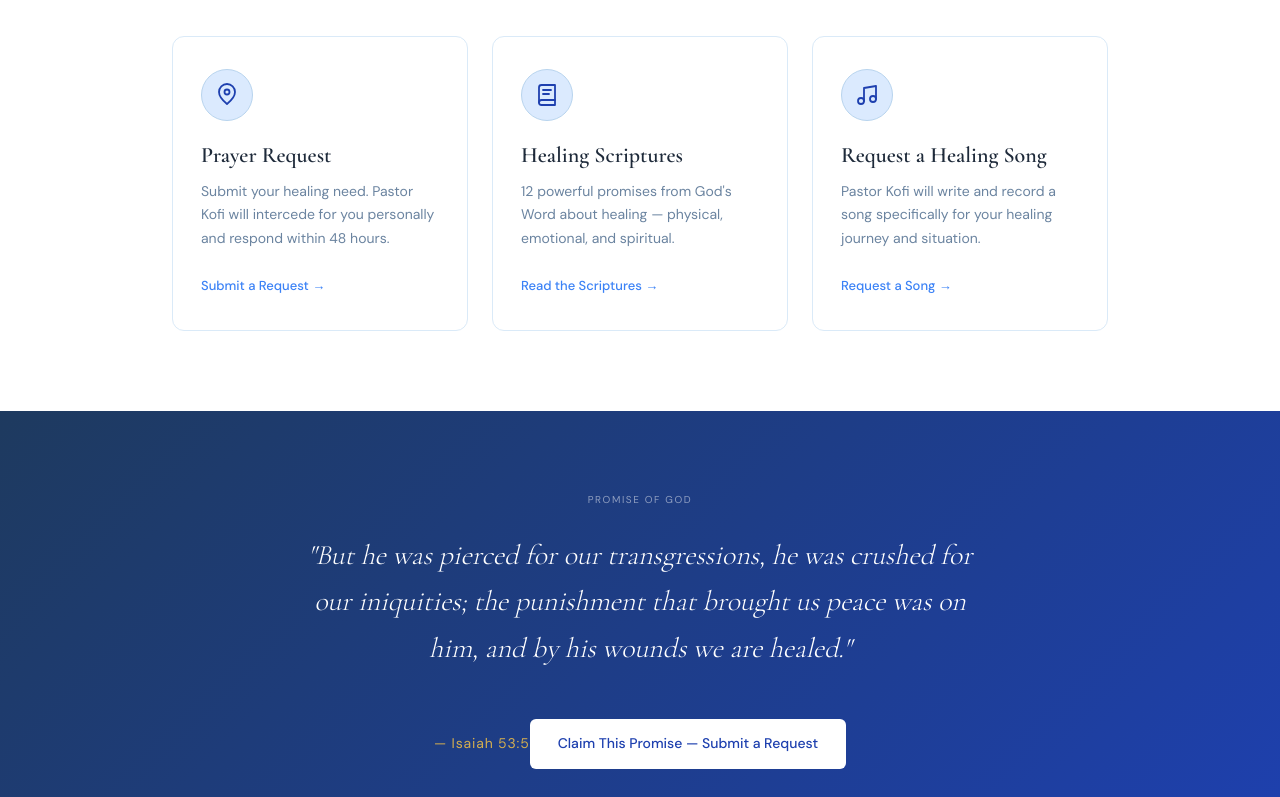
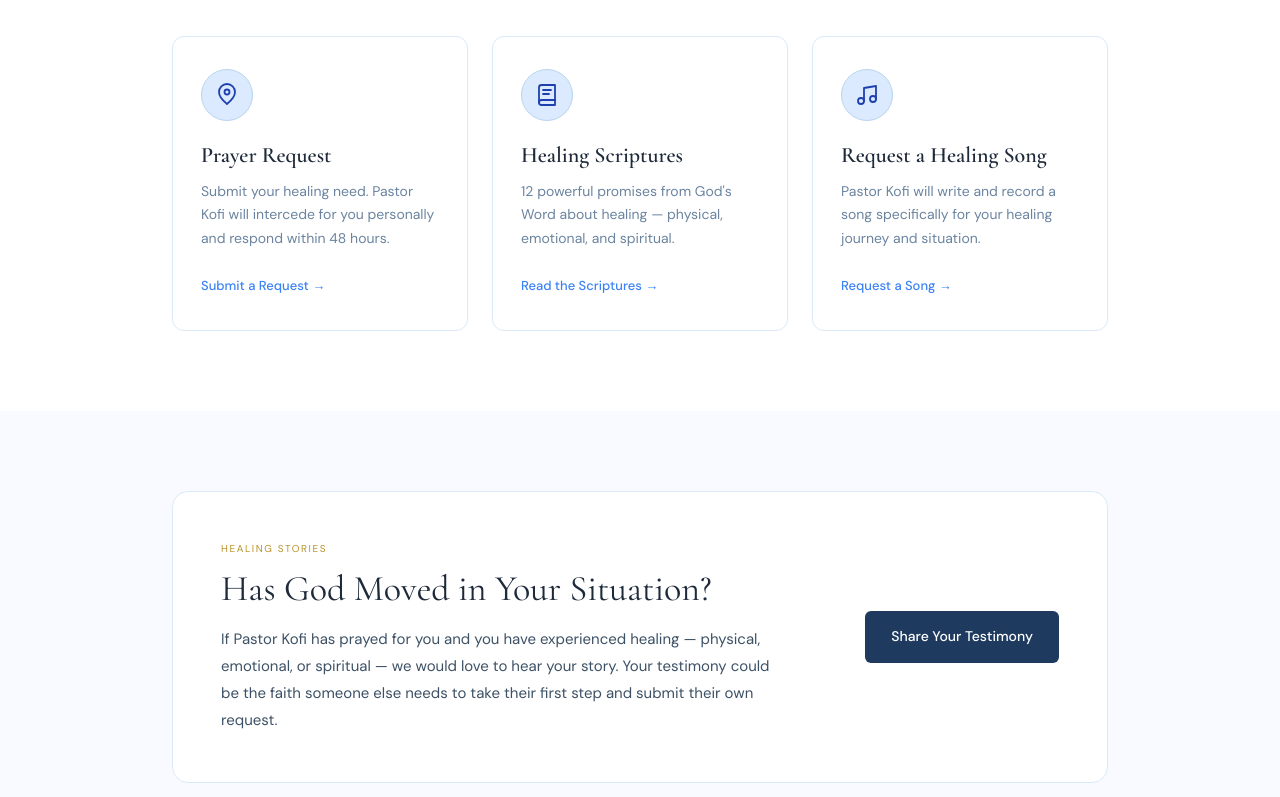
Before and after one commit to kofi-py/kofi-healing, a Next.js app: page / in a window 1280 px wide. Shown: the part 2000-2797 px from the top of the page. Built offline with nearby package versions, Linux system fonts and the light colour scheme.

Commit message:
feat: add prayer request submission page and initial site scaffolding with modular CSS styling

```diff
--- a/src/app/page.js
+++ b/src/app/page.js
@@ -179,6 +179,32 @@ export default function HomePage() {
         </div>
       </section>
 
+      {/* ── Testimonials ── */}
+      <section className={styles.testimonials}>
+        <div className={styles.container}>
+          <div className={styles.testimonialInvite}>
+            <div className={styles.testimonialInviteText}>
+              <p className={styles.sectionLabel}>Healing Stories</p>
+              <h2 className={styles.testimonialInviteTitle}>
+                Has God Moved in Your Situation?
+              </h2>
+              <p className={styles.testimonialInviteDesc}>
+                If Pastor Kofi has prayed for you and you have experienced healing —
+                physical, emotional, or spiritual — we would love to hear your story.
+                Your testimony could be the faith someone else needs to take their
+                first step and submit their own request.
+              </p>
+            </div>
+            <a
+              href="mailto:pastorkofi101@gmail.com?subject=My Healing Testimony&body=Hi Pastor Kofi,%0A%0AI wanted to share what God has done:%0A%0A"
+              className={styles.testimonialCtaBtn}
+            >
+              Share Your Testimony
+            </a>
+          </div>
+        </div>
+      </section>
+
       {/* ── Featured scripture ── */}
       <section className={styles.featured}>
         <div className={styles.featuredInner}>
--- a/src/app/page.module.css
+++ b/src/app/page.module.css
@@ -3,7 +3,7 @@
 .hero::before { content: ''; position: absolute; top: -60px; right: -80px; width: 400px; height: 400px; background: rgba(255,255,255,0.04); border-radius: 50%; }
 .heroInner { max-width: 680px; margin: 0 auto; position: relative; z-index: 1; padding-bottom: 4rem; }
 .eyebrow { font-size: 11px; letter-spacing: 0.18em; text-transform: uppercase; color: rgba(255,255,255,0.55); margin-bottom: 1.25rem; }
-.heroTitle { font-family: var(--font-cormorant), serif; font-size: clamp(44px, 7vw, 76px); font-weight: 300; color: #fff; line-height: 1.1; margin-bottom: 1.25rem; }
+.heroTitle { font-family: var(--font-cormorant), serif; font-size: clamp(44px, 7vw, 76px); font-weight: 400; color: #fff; line-height: 1.1; margin-bottom: 1.25rem; }
 .heroSub { font-size: 16px; color: rgba(255,255,255,0.7); line-height: 1.75; margin-bottom: 2.25rem; max-width: 520px; margin-left: auto; margin-right: auto; }
 .heroBtns { display: flex; gap: 12px; justify-content: center; flex-wrap: wrap; }
 .btnPrimary { background: #fff; color: var(--blue-dark); font-size: 14px; font-weight: 500; padding: 13px 28px; border-radius: 6px; transition: all 0.2s; font-family: var(--font-dm-sans), sans-serif; }
@@ -119,6 +119,57 @@
 .cardTitle { font-family: var(--font-cormorant), serif; font-size: 22px; font-weight: 600; color: var(--text); margin-bottom: 10px; line-height: 1.3; }
 .cardDesc { font-size: 14px; color: var(--text-soft); line-height: 1.7; margin-bottom: 1.25rem; }
 .cardLink { font-size: 13px; color: var(--blue); font-weight: 500; }
+/* ── Testimonials ── */
+.testimonials { padding: 5rem 0; background: var(--off-white); }
+
+.testimonialInvite {
+  background: var(--white);
+  border: 1px solid var(--border);
+  border-radius: 16px;
+  padding: 3rem;
+  display: flex;
+  align-items: center;
+  justify-content: space-between;
+  gap: 3rem;
+}
+
+.testimonialInviteText { flex: 1; }
+
+.testimonialInviteTitle {
+  font-family: var(--font-cormorant), serif;
+  font-size: clamp(24px, 3.5vw, 36px);
+  font-weight: 400;
+  color: var(--text);
+  line-height: 1.2;
+  margin-bottom: 1rem;
+}
+
+.testimonialInviteDesc {
+  font-size: 15px;
+  color: var(--text-mid);
+  line-height: 1.8;
+  max-width: 560px;
+}
+
+.testimonialCtaBtn {
+  display: inline-block;
+  flex-shrink: 0;
+  background: var(--blue-deep);
+  color: #fff;
+  font-family: var(--font-dm-sans), sans-serif;
+  font-size: 14px;
+  font-weight: 500;
+  padding: 14px 26px;
+  border-radius: 6px;
+  transition: all 0.2s;
+  white-space: nowrap;
+}
+.testimonialCtaBtn:hover { background: var(--blue-dark); transform: translateY(-1px); }
+
+@media (max-width: 768px) {
+  .testimonialInvite { flex-direction: column; align-items: flex-start; gap: 1.5rem; padding: 2rem; }
+}
+
 .featured { background: linear-gradient(135deg, #1E3A5F, #1E40AF); padding: 5rem 2rem; text-align: center; }
 .featuredInner { max-width: 680px; margin: 0 auto; }
 .featuredLabel { font-size: 10px; letter-spacing: 0.16em; text-transform: uppercase; color: rgba(255,255,255,0.5); margin-bottom: 1.5rem; }
--- a/src/app/request/page.js
+++ b/src/app/request/page.js
@@ -140,6 +140,7 @@ export default function RequestPage() {
                   { val: 'Critical', desc: 'Emergency / life-threatening' },
                 ].map(opt => (
                   <button type="button" key={opt.val}
+                    data-level={opt.val}
                     className={`${styles.urgencyBtn} ${form.urgency === opt.val ? styles.urgencyActive : ''}`}
                     onClick={() => setForm(p => ({ ...p, urgency: opt.val }))}>
                     <span className={styles.urgencyVal}>{opt.val}</span>
@@ -166,7 +167,7 @@ export default function RequestPage() {
           </div>
 
           <button type="submit" className={styles.submitBtn} disabled={status === 'sending'}>
-            {status === 'sending' ? 'Sending your request...' : 'Send Prayer Request to Pastor Kofi 🙏'}
+            {status === 'sending' ? 'Sending your request...' : 'Send My Request to Pastor Kofi'}
           </button>
 
           {status === 'error' && (
--- a/src/app/song/page.js
+++ b/src/app/song/page.js
@@ -146,7 +146,7 @@ export default function SongPage() {
           </div>
 
           <button type="submit" className={styles.submitBtn} disabled={status === 'sending'}>
-            {status === 'sending' ? 'Sending your request...' : '🎵 Request My Healing Song'}
+            {status === 'sending' ? 'Sending your request...' : 'Send My Song Request to Pastor Kofi'}
           </button>
 
           {status === 'error' && (
```
Also changed, not shown: src/app/request/RequestPage.module.css (+27 -3 lines), src/app/scriptures/ScripturesPage.module.css (+14 -6 lines), src/app/icon.svg (added).
